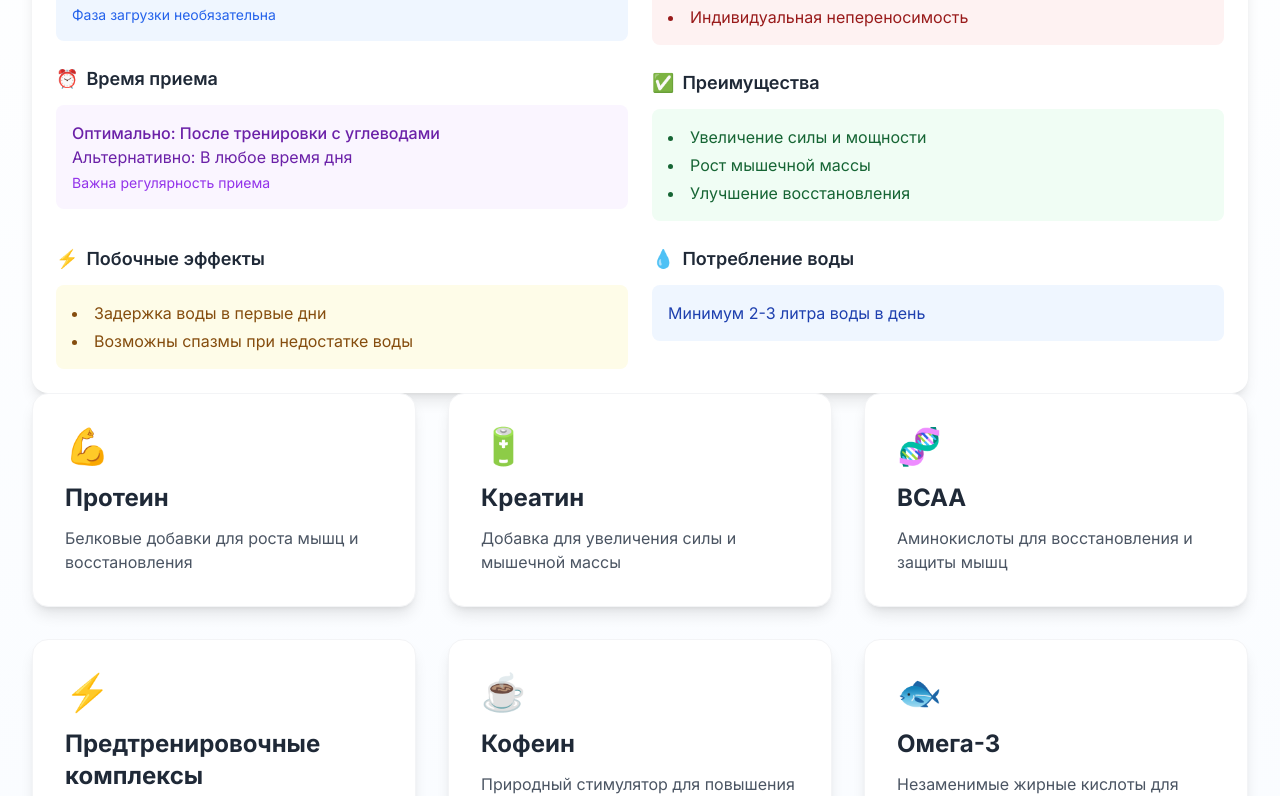
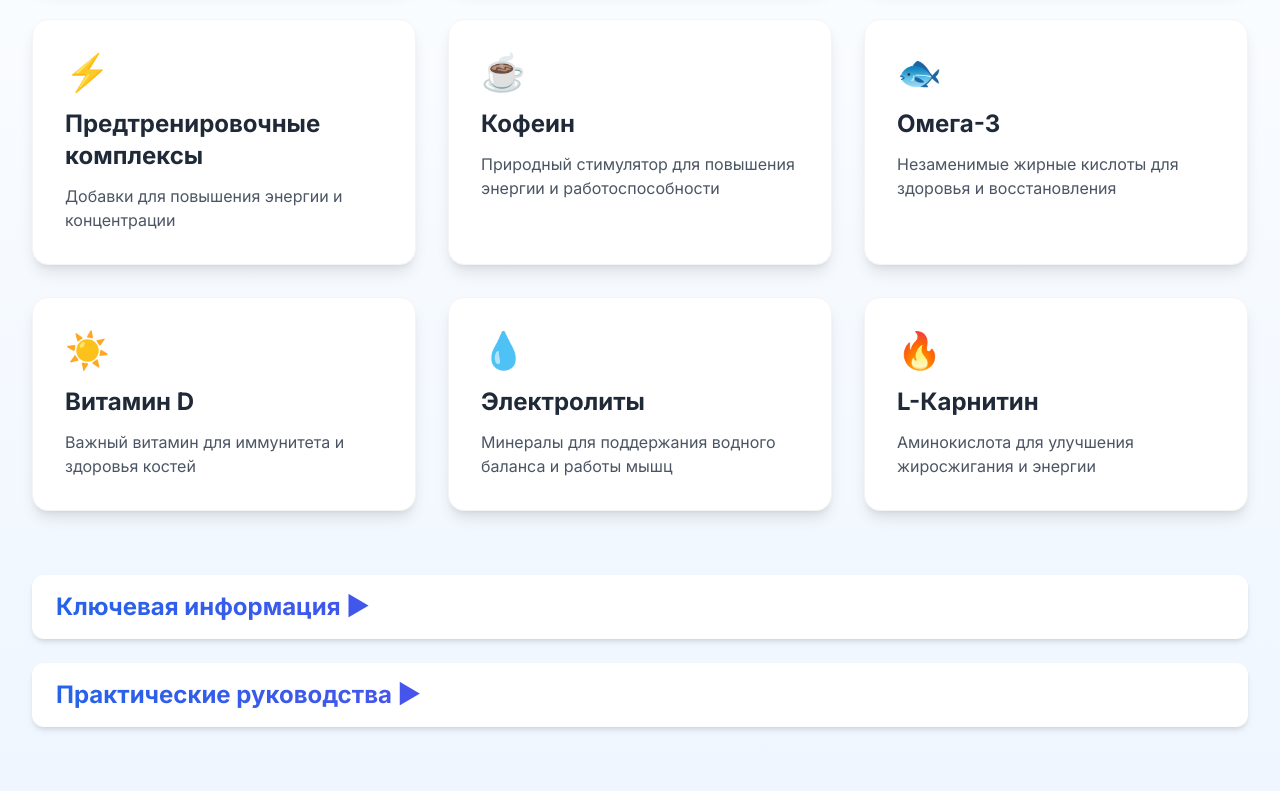
Before and after one commit to malkr1/alfabetasite, a Next.js app: page / in a window 1280 px wide. Shown: the part 447-1243 px from the top of the page. Built offline with nearby package versions, Linux system fonts and the light colour scheme.

Commit message:
Добавлены сворачиваемые разделы на главной странице

```diff
--- a/app/page.tsx
+++ b/app/page.tsx
@@ -1,11 +1,13 @@
 'use client'
-import React from 'react'
+import React, { useState } from 'react'
 import Link from 'next/link'
 import { motion } from 'framer-motion'
 import PracticalGuides from './components/PracticalGuides'
 import SupplementInfo from './components/SupplementInfo'
 
 export default function Home() {
+  const [expandedSection, setExpandedSection] = useState<string | null>(null)
+
   const categories = [
     {
       title: 'Протеин',
@@ -89,9 +91,7 @@ export default function Home() {
           Узнайте всё о спортивных добавках: состав, применение, эффективность
         </motion.p>
 
-        <SupplementInfo />
-
-        <div className="grid grid-cols-1 md:grid-cols-2 lg:grid-cols-3 gap-8">
+        <div className="grid grid-cols-1 md:grid-cols-2 lg:grid-cols-3 gap-8 mb-16">
           {categories.map((category, index) => (
             <motion.div
               key={category.title}
@@ -113,14 +113,54 @@ export default function Home() {
           ))}
         </div>
 
-        <motion.div
-          initial={{ opacity: 0 }}
-          animate={{ opacity: 1 }}
-          transition={{ duration: 0.8, delay: 0.6 }}
-          className="mt-16"
-        >
-          <PracticalGuides />
-        </motion.div>
+        {/* Сворачиваемые разделы */}
+        <div className="space-y-6">
+          {/* Ключевая информация */}
+          <motion.div>
+            <button
+              onClick={() => setExpandedSection(expandedSection === 'info' ? null : 'info')}
+              className="w-full text-left px-6 py-4 bg-white rounded-xl shadow-md hover:shadow-lg transition-shadow"
+            >
+              <h2 className="text-2xl font-bold bg-clip-text text-transparent bg-gradient-to-r from-blue-600 to-purple-600">
+                Ключевая информация {expandedSection === 'info' ? '▼' : '▶'}
+              </h2>
+            </button>
+            {expandedSection === 'info' && (
+              <motion.div
+                initial={{ opacity: 0, height: 0 }}
+                animate={{ opacity: 1, height: 'auto' }}
+                exit={{ opacity: 0, height: 0 }}
+                transition={{ duration: 0.3 }}
+                className="mt-4"
+              >
+                <SupplementInfo />
+              </motion.div>
+            )}
+          </motion.div>
+
+          {/* Практические руководства */}
+          <motion.div>
+            <button
+              onClick={() => setExpandedSection(expandedSection === 'guides' ? null : 'guides')}
+              className="w-full text-left px-6 py-4 bg-white rounded-xl shadow-md hover:shadow-lg transition-shadow"
+            >
+              <h2 className="text-2xl font-bold bg-clip-text text-transparent bg-gradient-to-r from-blue-600 to-purple-600">
+                Практические руководства {expandedSection === 'guides' ? '▼' : '▶'}
+              </h2>
+            </button>
+            {expandedSection === 'guides' && (
+              <motion.div
+                initial={{ opacity: 0, height: 0 }}
+                animate={{ opacity: 1, height: 'auto' }}
+                exit={{ opacity: 0, height: 0 }}
+                transition={{ duration: 0.3 }}
+                className="mt-4"
+              >
+                <PracticalGuides />
+              </motion.div>
+            )}
+          </motion.div>
+        </div>
       </motion.div>
     </main>
   )
```
